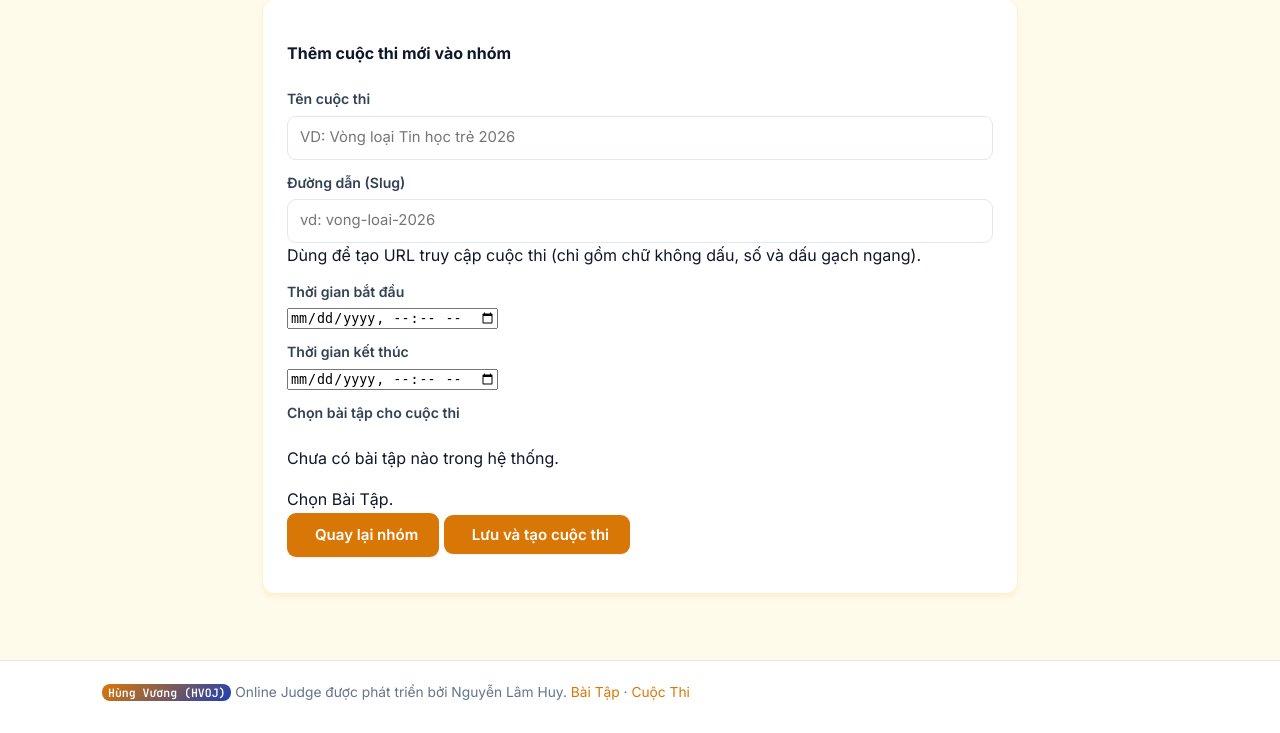
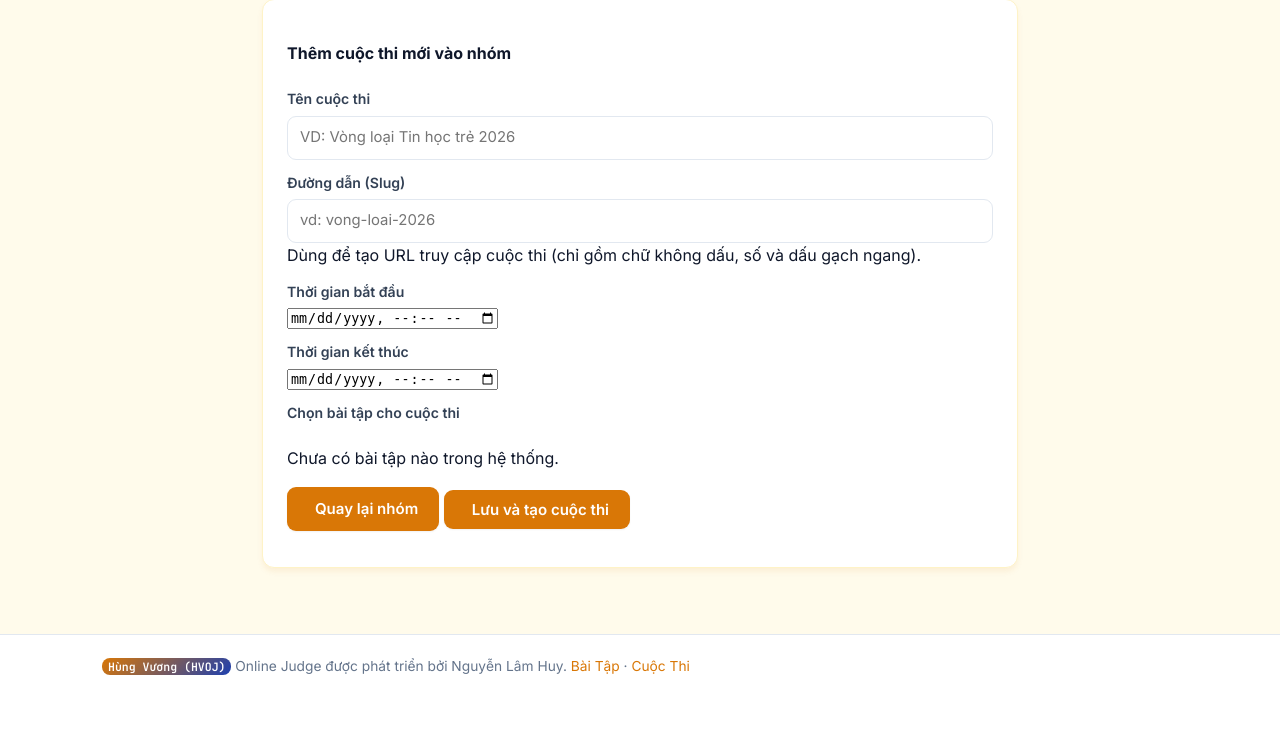
Before and after one commit to HuyOJ-bit/online-judge, a Django app: template templates/group_add_contest.html in a window 1280 px wide. Shown: the part 173-906 px from the top of the page. After the commit the page ends 848 px from the top, so only its background shows below. Run offline with Django 4.2, Linux system fonts and the light colour scheme; the template is opened without the code that fills it, so the values that code supplies are empty.

Commit message:
Update group_add_contest.html

```diff
--- a/templates/group_add_contest.html
+++ b/templates/group_add_contest.html
@@ -54,7 +54,7 @@
                             <p class="text-muted mb-0">Chưa có bài tập nào trong hệ thống.</p>
                         {% endfor %}
                     </div>
-                    <div class="form-text">Chọn Bài Tập.</div>
+                    <div class="form-text"></div>
                 </div>
 
                 <div class="d-flex justify-content-between">
```
